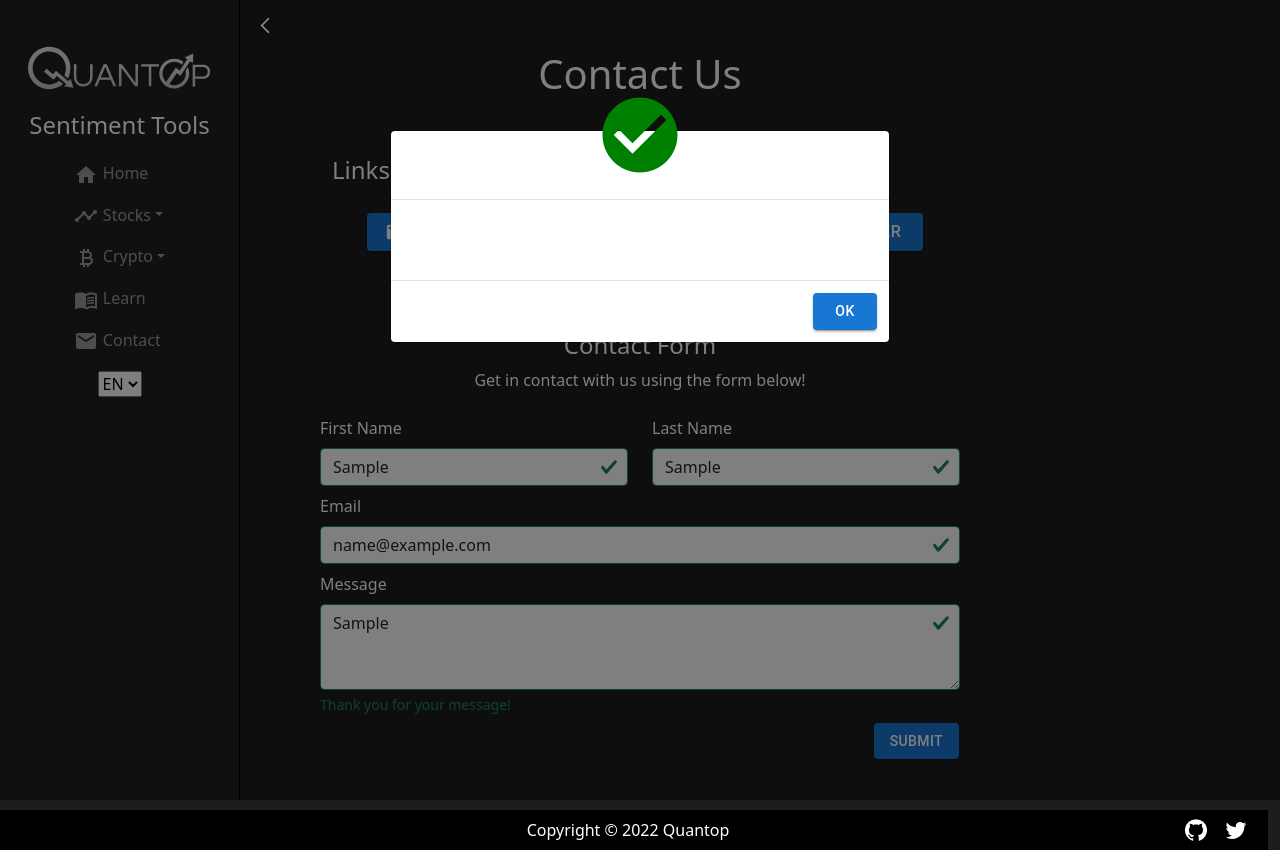
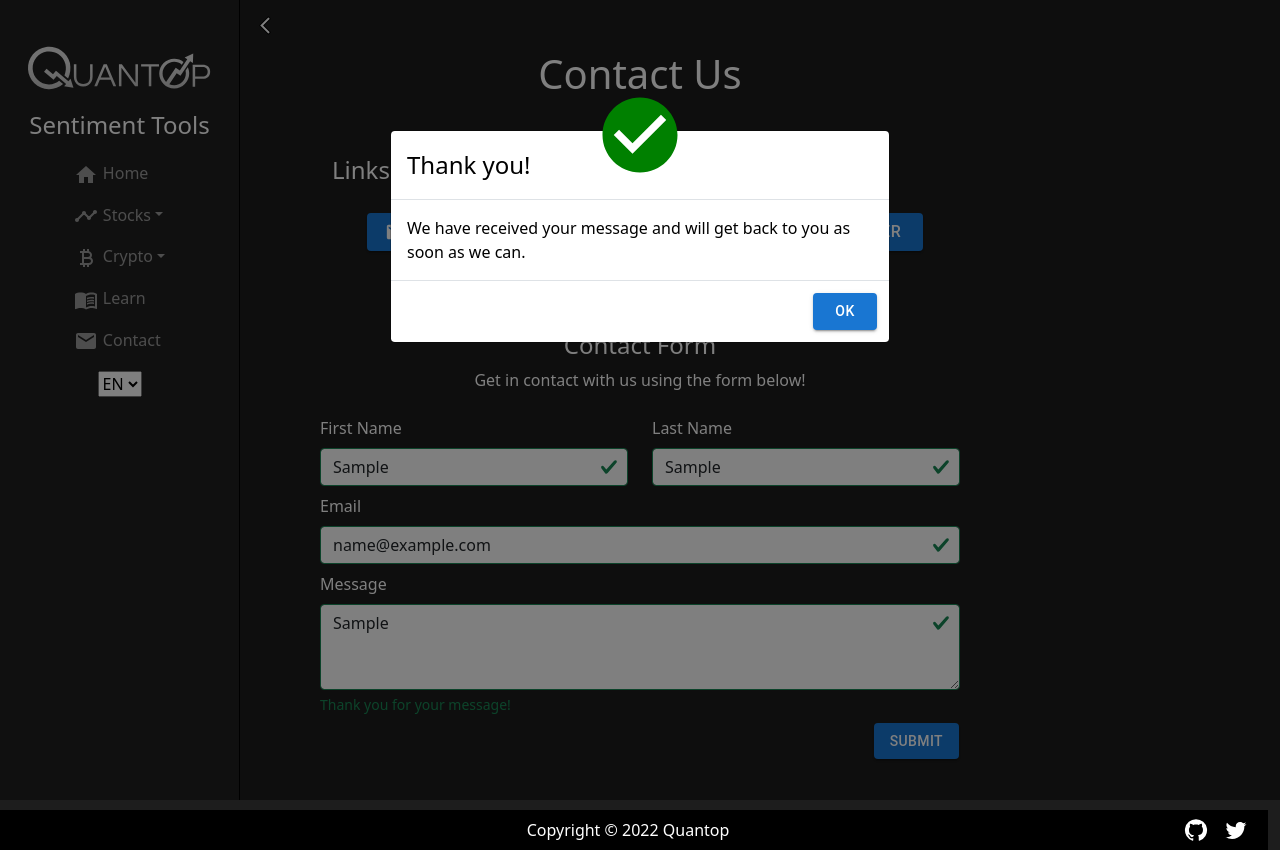
Before and after one commit to caxky/quantop-sentiment-tools, a React (Create React App) app in the folder client/: page /contact in a window 1280 px wide. Both pictures are taken after typing "Sample", "Sample", "name@example.com", "Sample" into the empty fields and a click on the button "SUBMIT". Built offline with nearby package versions, Linux system fonts and the light colour scheme.

Commit message:
Fixed text color and icon

```diff
--- a/client/src/components/contact/Contact.jsx
+++ b/client/src/components/contact/Contact.jsx
@@ -6,6 +6,7 @@ import GitHubIcon from '@mui/icons-material/GitHub';
 import TwitterIcon from '@mui/icons-material/Twitter';
 import EmailIcon from '@mui/icons-material/Email';
 import CheckCircleIcon from '@mui/icons-material/CheckCircle';
+import CircleIcon from '@mui/icons-material/Circle';
 
 import { useTranslation } from 'react-i18next';
 
@@ -136,6 +137,7 @@ export default function Contact() {
 
       <Modal show={show} onHide={handleClose}>
         <Modal.Header>
+          <span><CircleIcon sx={{ color: "white", fontSize: 80 }} /></span>
           <span><CheckCircleIcon sx={{ color: "green", fontSize: 90 }} /></span>
           <Modal.Title>{t('Thank you!')}</Modal.Title>
         </Modal.Header>
--- a/client/src/components/contact/Contact.scss
+++ b/client/src/components/contact/Contact.scss
@@ -53,6 +53,7 @@
   align-items: center;
   justify-content: center;
   margin-top: 10vh;
+  color: black;
 
   .modal-dialog {
     margin-top: 50px;
@@ -66,4 +67,13 @@
     margin-bottom: 60px;
     width: calc(100% - 32px);
   }
+
+  .modal-header > span:nth-child(2) {
+    position: absolute;
+    display: flex;
+    justify-content: center;
+    align-items: center;
+    margin-bottom: 60px;
+    width: calc(100% - 32px);
+  }
 }
```
